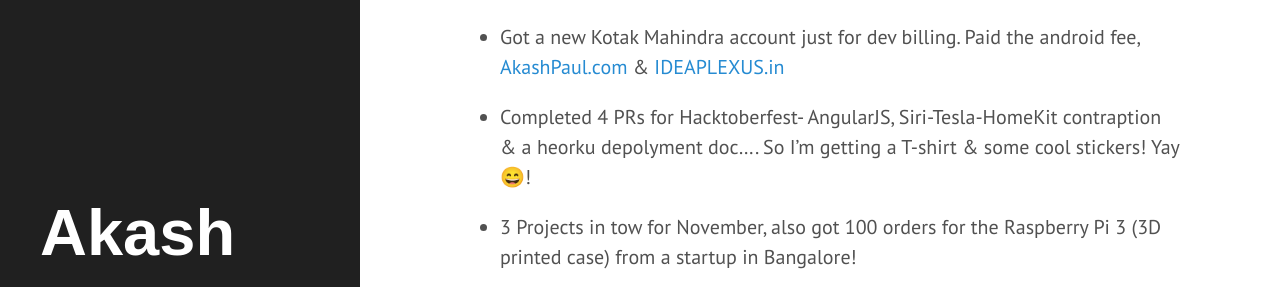
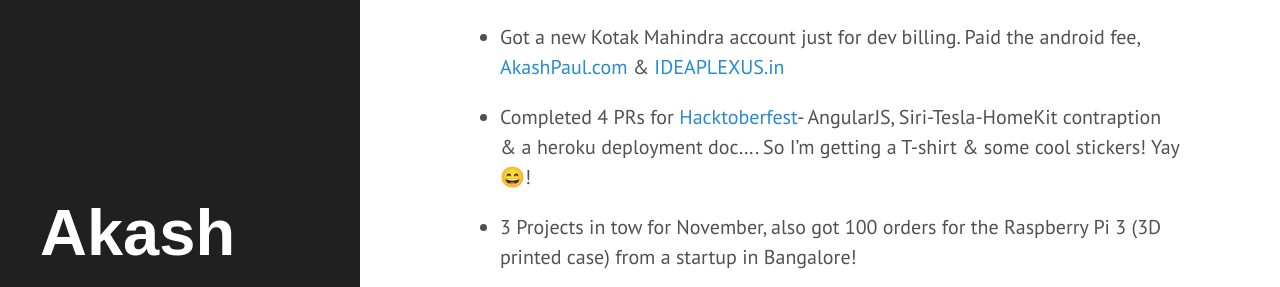
Before and after one commit to iakashpaul/iakashpaul.github.io, a Jekyll site: the page built from _posts/2016-10-31-October of '16.md, in a window 1280 px wide and 900 px high. Shown: the part 208-495 px from the top of the window. Built offline with Jekyll 4.4.1, drawn with Linux system fonts in a browser that asks for light colours.

Commit message:
Update 2016-10-31-October of '16.md

```diff
--- a/_posts/2016-10-31-October of '16.md
+++ b/_posts/2016-10-31-October of '16.md
@@ -7,7 +7,7 @@
 
 - Got a new Kotak Mahindra account just for dev billing. Paid the android fee, [AkashPaul.com](www.akashpaul.com) &  [IDEAPLEXUS.in](www.ideaplexus.in)
 
-- Completed 4 PRs for Hacktoberfest- AngularJS, Siri-Tesla-HomeKit contraption & a heorku depolyment doc.... So I'm getting a T-shirt & some cool stickers! Yay 😄!
+- Completed 4 PRs for [Hacktoberfest](https://hacktoberfest.digitalocean.com)- AngularJS, Siri-Tesla-HomeKit contraption & a heroku deployment doc.... So I'm getting a T-shirt & some cool stickers! Yay 😄!
 
 - 3 Projects in tow for November, also got 100 orders for the Raspberry Pi 3 (3D printed case) from a startup in Bangalore!
 
```
